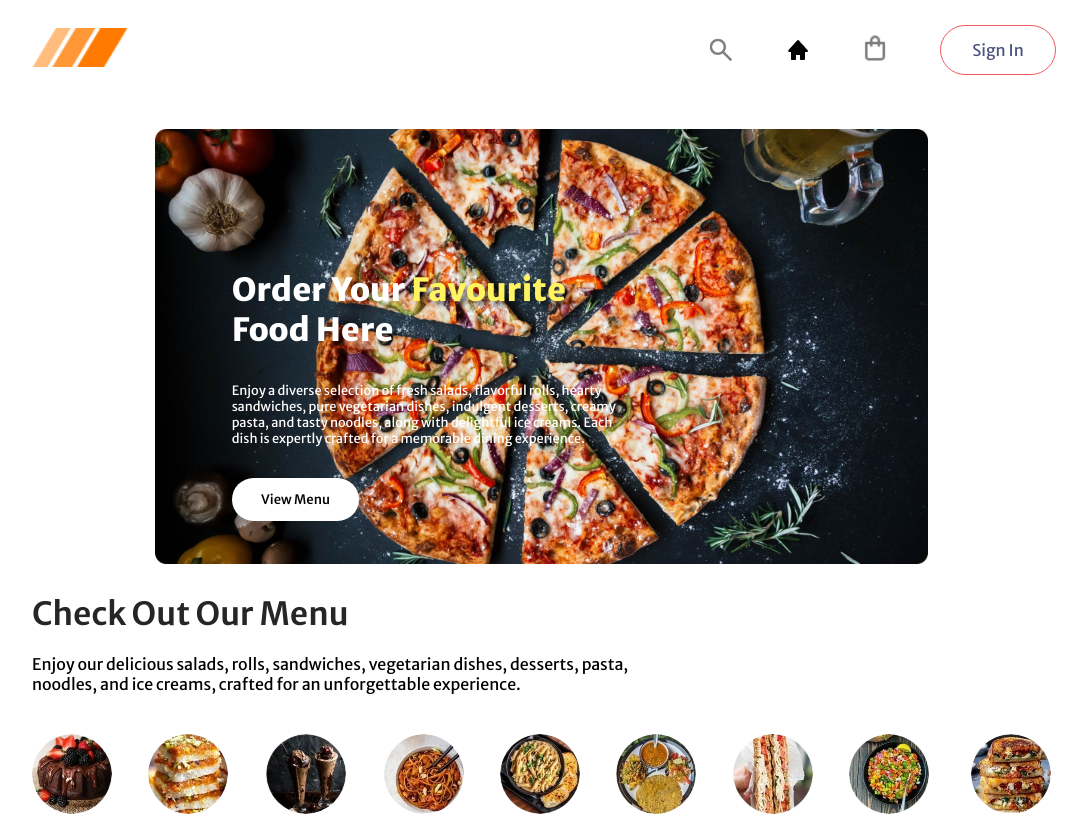
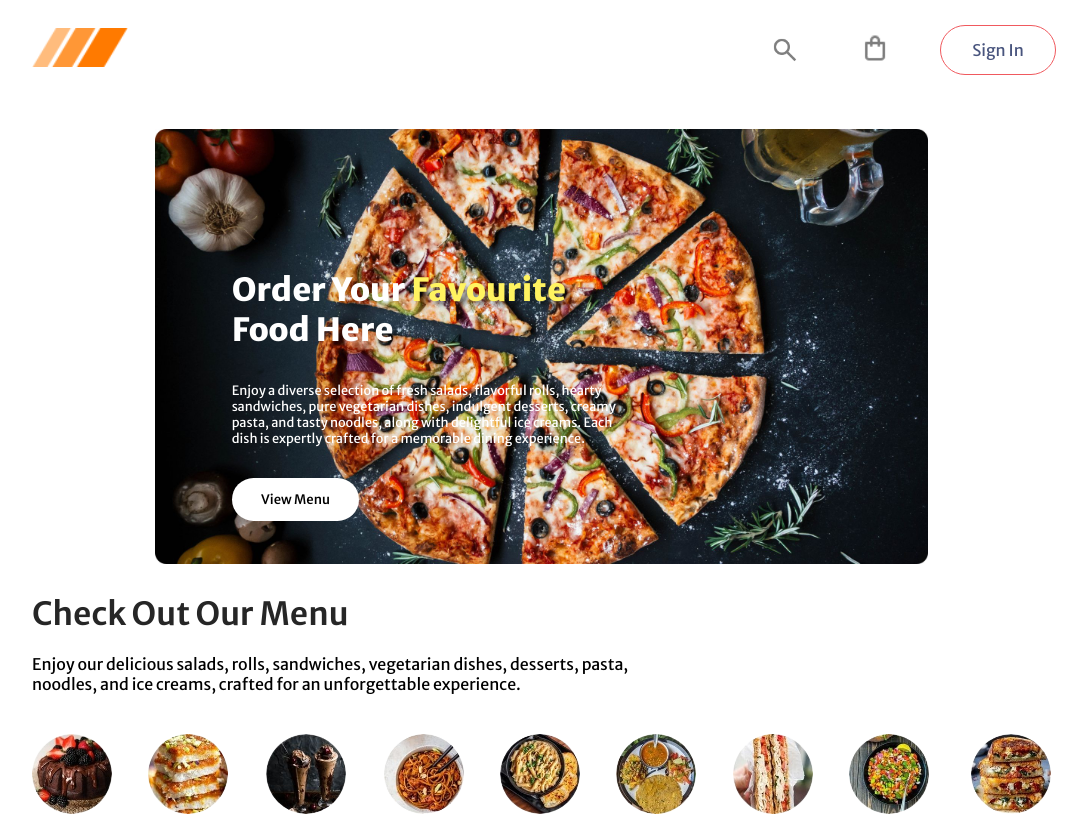
Before and after one commit to shammasktl/LuxeDine, a React (Create React App) app: page / in a window 1280 px wide. Shown: the top 816 px of the page, without its empty margins (96-1183 px from the left). Built offline with nearby package versions, Linux system fonts and the light colour scheme.

Commit message:
Update Navbar.jsx

```diff
--- a/src/components/Navbar/Navbar.jsx
+++ b/src/components/Navbar/Navbar.jsx
@@ -21,7 +21,6 @@ const Navbar = ({ setShowLogin }) => {
             <Link to='/'><img src={assets.logo} alt="" className="logo" /></Link>
             <div className="navbar-right">
                 <img src={assets.search_icon} alt="" className='icon bg'/>
-                <img src={assets.home} alt="" />
                 <div className="navbar-cart-icon">
                     <Link to='/cart'><img src={assets.cart_icon} alt="" className='icon bg'/></Link>
                     <div className={getTotalCartAmount()===0?'':'dot'}></div>
```
